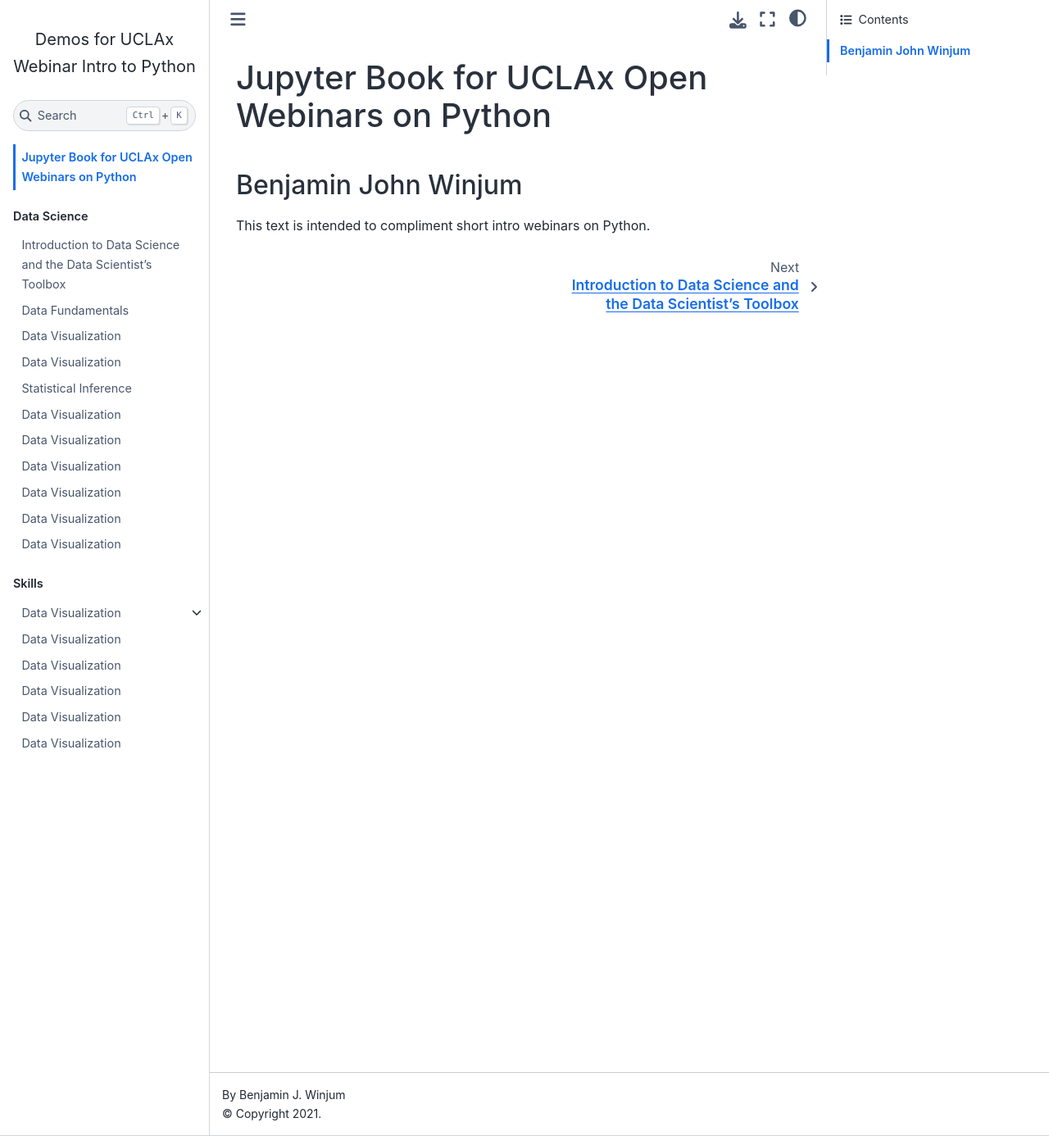
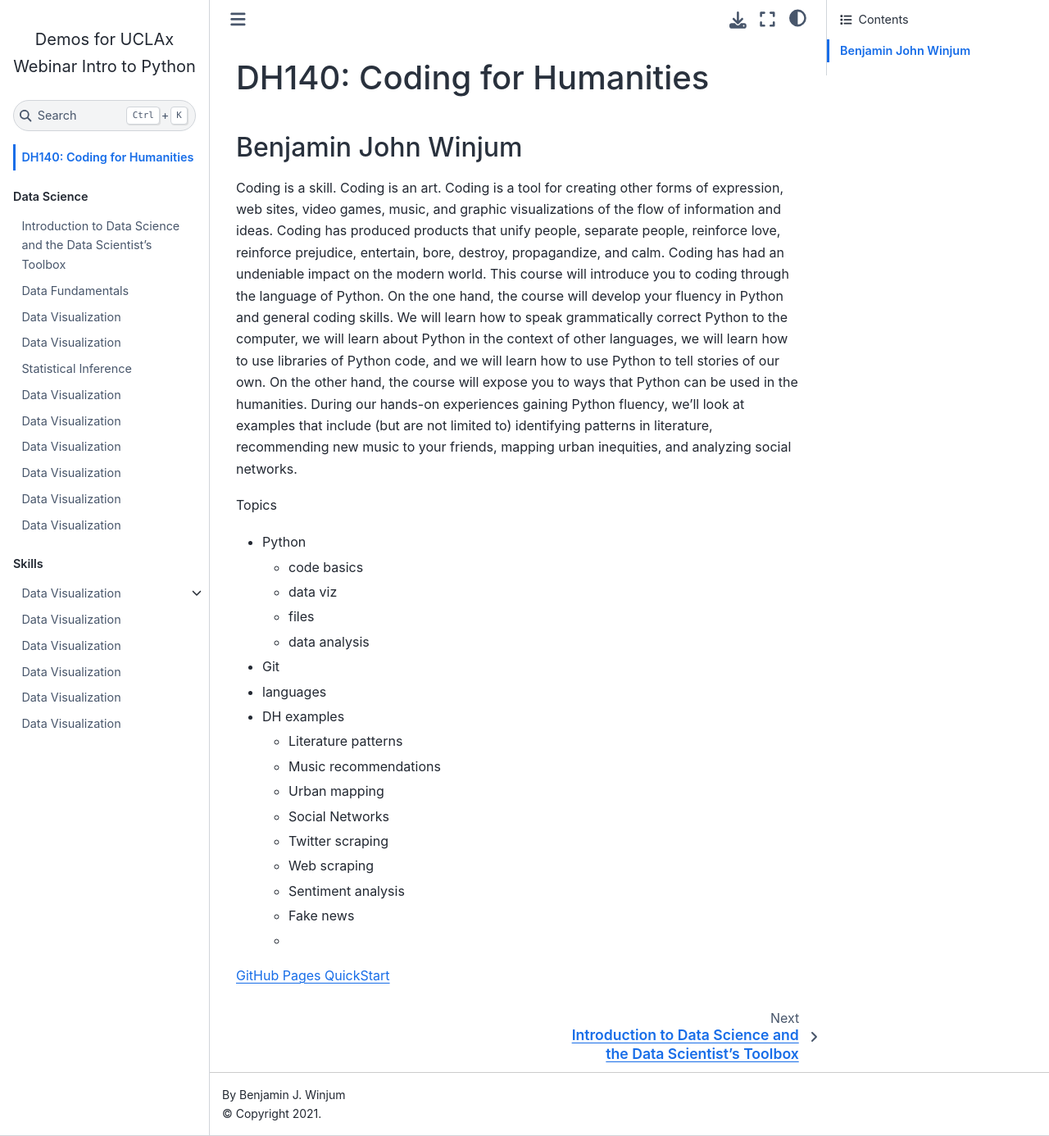
Before and after one commit to benjum/UCLA-22W-DH140, a Jupyter Book: the page built from book/landing.md, in a window 1280 px wide and 1386 px high. Shown: the whole window at 82% size. Built offline with Jupyter Book 1.0.4 settings and Sphinx 7.4.7 and the Sphinx Book theme 1.1.4, drawn with Linux system fonts in a browser that asks for light colours.

Commit message:
add topics to landing

```diff
--- a/book/landing.md
+++ b/book/landing.md
@@ -1,5 +1,32 @@
-# Jupyter Book for UCLAx Open Webinars on Python
+# DH140: Coding for Humanities
 
 ## Benjamin John Winjum
 
-This text is intended to compliment short intro webinars on Python.
+Coding is a skill. Coding is an art. Coding is a tool for creating other forms of expression, web sites, video games, music, and graphic visualizations of the flow of information and ideas. Coding has produced products that unify people, separate people, reinforce love, reinforce prejudice, entertain, bore, destroy, propagandize, and calm. Coding has had an undeniable impact on the modern world. This course will introduce you to coding through the language of Python. On the one hand, the course will develop your fluency in Python and general coding skills. We will learn how to speak grammatically correct Python to the computer, we will learn about Python in the context of other languages, we will learn how to use libraries of Python code, and we will learn how to use Python to tell stories of our own. On the other hand, the course will expose you to ways that Python can be used in the humanities. During our hands-on experiences gaining Python fluency, we’ll look at examples that include (but are not limited to) identifying patterns in literature, recommending new music to your friends, mapping urban inequities, and analyzing social networks.
+
+Topics
+
+* Python
+  * code basics
+  * data viz
+  * files
+  * data analysis
+
+* Git
+
+
+* languages
+
+
+* DH examples
+  * Literature patterns
+  * Music recommendations
+  * Urban mapping
+  * Social Networks
+  * Twitter scraping
+  * Web scraping
+  * Sentiment analysis
+  * Fake news
+  *
+
+[GitHub Pages QuickStart](https://docs.github.com/en/pages/quickstart)
```
